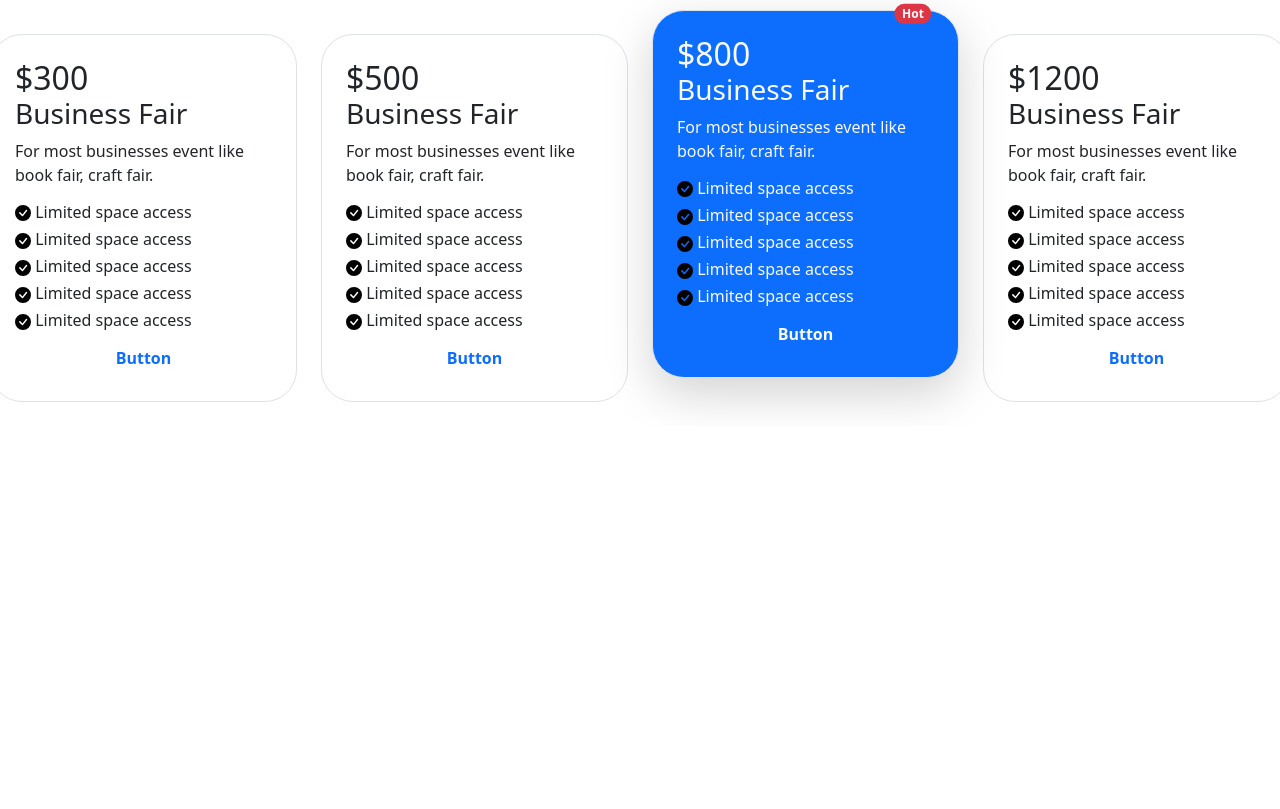
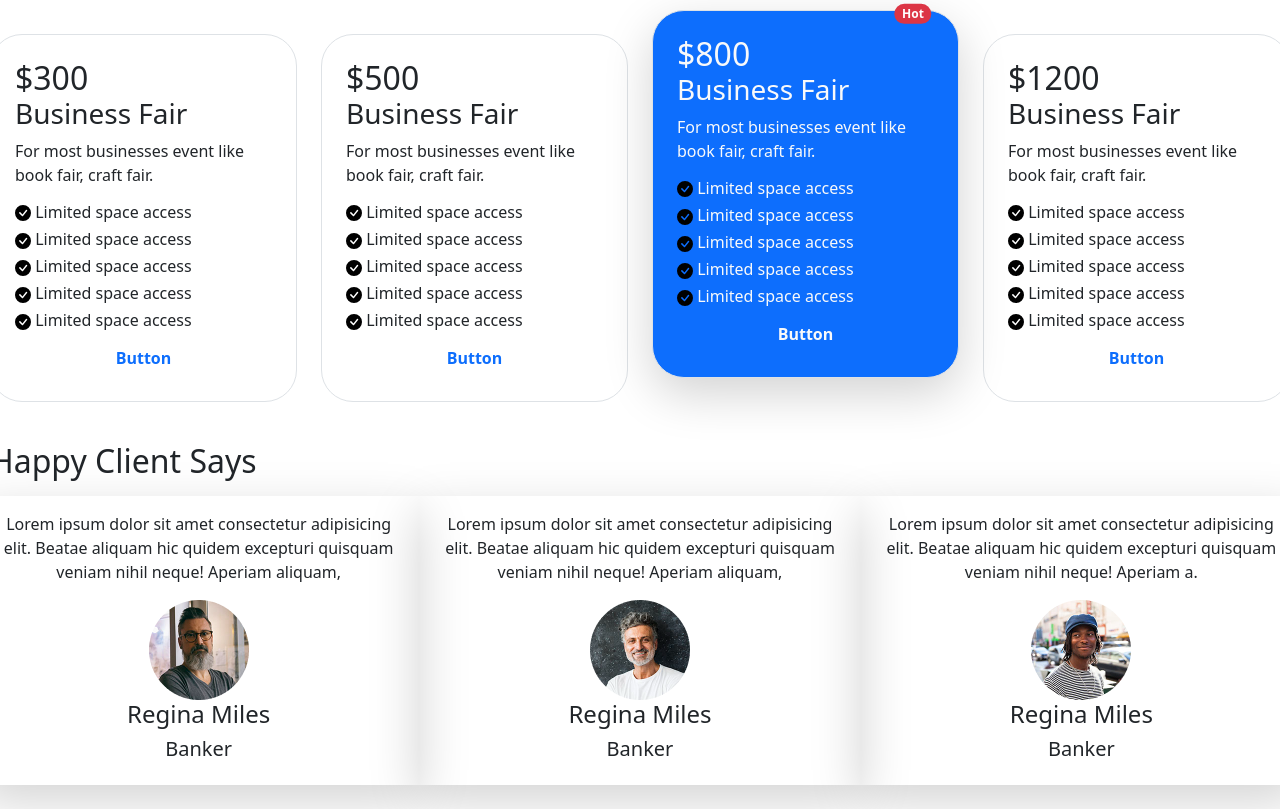
Before and after one commit to tahdiislam/convention-center, a plain HTML site: page index.html in a window 1280 px wide. Shown: the part 1072-1881 px from the top of the page. Before the commit the page ends 1498 px from the top, so only its background shows below. Drawn offline with nearby package versions, Linux system fonts and the light colour scheme.

Commit message:
complete fourth section

```diff
--- a/index.html
+++ b/index.html
@@ -211,6 +211,46 @@
                 </div>
             </section>
             <!-- third section end -->
+
+            <!-- fourth section start -->
+            <section class="mb-4">
+                <h2 class="mt-3 mb-3">
+                    Happy Client Says
+                </h2>
+                <div class="row row-cols-1 row-cols-md-2 row-cols-lg-3 g-4">
+                    <div class="col p-3 shadow-lg">
+                        <div class="d-flex flex-column align-items-center">
+                        <p class="text-center">
+                            Lorem ipsum dolor sit amet consectetur adipisicing elit. Beatae aliquam hic quidem excepturi quisquam veniam nihil neque! Aperiam aliquam,
+                        </p>
+                        <img src="./images/person-1.png" alt="" class="img-fluid">
+                        <h4>Regina Miles</h4>
+                        <h5>Banker</h5>
+                        </div>
+                    </div>
+                    <div class="col p-3 shadow-lg">
+                        <div class="d-flex flex-column align-items-center">
+                        <p class="text-center">
+                            Lorem ipsum dolor sit amet consectetur adipisicing elit. Beatae aliquam hic quidem excepturi quisquam veniam nihil neque! Aperiam aliquam,
+                        </p>
+                        <img src="./images/person-2.png" alt="" class="img-fluid">
+                        <h4>Regina Miles</h4>
+                        <h5>Banker</h5>
+                        </div>
+                    </div>
+                    <div class="col p-3 shadow-lg">
+                        <div class="d-flex flex-column align-items-center">
+                        <p class="text-center">
+                            Lorem ipsum dolor sit amet consectetur adipisicing elit. Beatae aliquam hic quidem excepturi quisquam veniam nihil neque! Aperiam a.
+                        </p>
+                        <img src="./images/person-3.png" alt="" class="img-fluid">
+                        <h4>Regina Miles</h4>
+                        <h5>Banker</h5>
+                        </div>
+                    </div>
+                </div>
+            </section>
+            <!-- fourth section end -->
     </main>
     <!-- main end -->
     <script src="https://cdn.jsdelivr.net/npm/bootstrap@5.2.0/dist/js/bootstrap.bundle.min.js">
```
Also changed, not shown: images/person-1.png (renamed from images/person 1.png), images/person-2.png (renamed from images/person 2.png), images/person-3.png (renamed from images/person 3.png).
